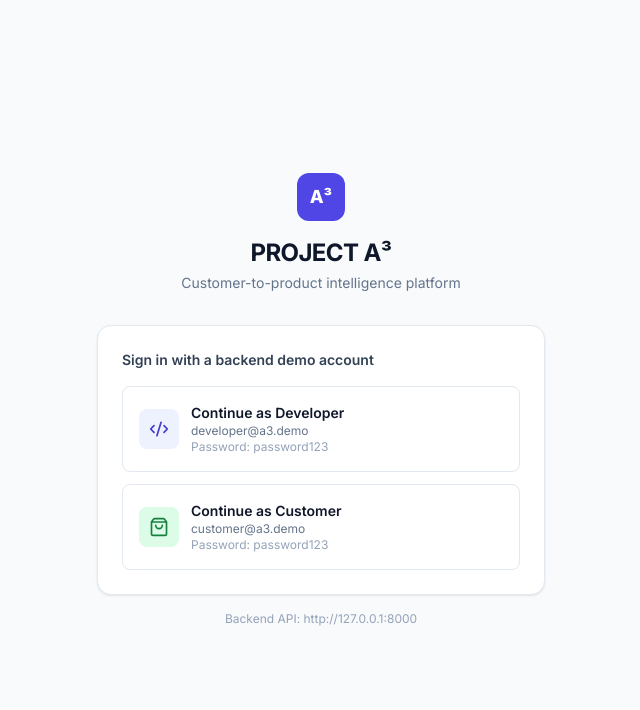
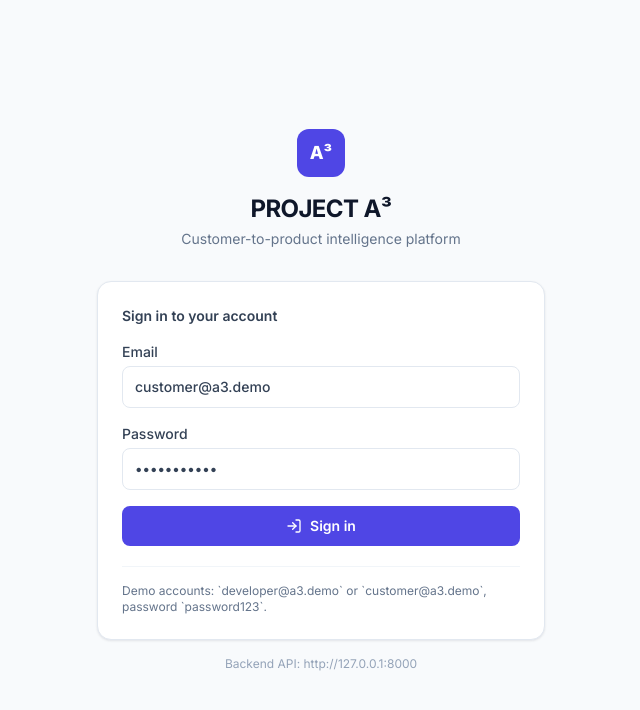
Before and after one commit to kmanibalaji09-code/projectA3, a React (Vite) app in the folder project-a3-frontend_unzip/: page /login in a window 1280 px wide. Shown: the top 710 px of the page, without its empty margins (319-959 px from the left). Built offline with nearby package versions, Linux system fonts and the light colour scheme; no server answers.

Commit message:
Complete authenticated role workflows

```diff
--- a/project-a3-frontend_unzip/src/context/AppContext.tsx
+++ b/project-a3-frontend_unzip/src/context/AppContext.tsx
@@ -1,10 +1,10 @@
 import { createContext, useContext, useState, type ReactNode } from "react";
-import type { Role, User } from "../types";
+import type { User } from "../types";
 import { loginApi } from "../services/apiClient";
 
 interface AppContextValue {
   user: User | null;
-  login: (role: Role) => Promise<void>;
+  login: (email: string, password: string) => Promise<User>;
   logout: () => void;
 }
 
@@ -13,12 +13,9 @@ const AppContext = createContext<AppContextValue | undefined>(undefined);
 export function AppProvider({ children }: { children: ReactNode }) {
   const [user, setUser] = useState<User | null>(null);
 
-  const login = async (role: Role) => {
-    const credentials = role === "DEVELOPER"
-      ? { email: "developer@a3.demo", password: "password123" }
-      : { email: "customer@a3.demo", password: "password123" };
-    const apiUser = await loginApi(credentials.email, credentials.password);
-    setUser({
+  const login = async (email: string, password: string) => {
+    const apiUser = await loginApi(email, password);
+    const user = {
       ...apiUser,
       avatarInitials: apiUser.name
         .split(" ")
@@ -26,7 +23,9 @@ export function AppProvider({ children }: { children: ReactNode }) {
         .join("")
         .slice(0, 2)
         .toUpperCase(),
-    });
+      };
+      setUser(user);
+      return user;
   };
 
   const logout = () => {
--- a/project-a3-frontend_unzip/src/pages/Login.tsx
+++ b/project-a3-frontend_unzip/src/pages/Login.tsx
@@ -1,20 +1,24 @@
 import { useState } from "react";
 import { useNavigate } from "react-router-dom";
-import { Code2, ShoppingBag } from "lucide-react";
+import { LogIn } from "lucide-react";
 import { useApp } from "../context/AppContext";
 
 export function Login() {
   const { login } = useApp();
   const navigate = useNavigate();
+  const [email, setEmail] = useState("customer@a3.demo");
+  const [password, setPassword] = useState("password123");
   const [loggingIn, setLoggingIn] = useState(false);
   const [error, setError] = useState("");
 
-  const handleLogin = async (role: "DEVELOPER" | "CUSTOMER") => {
+  const handleLogin = async (event: React.FormEvent) => {
+    event.preventDefault();
+    if (!email.trim() || !password) return;
     setLoggingIn(true);
     setError("");
     try {
-      await login(role);
-      navigate(role === "DEVELOPER" ? "/dashboard" : "/feed");
+      const user = await login(email, password);
+      navigate(user.role === "DEVELOPER" ? "/dashboard" : "/feed");
     } catch (loginError) {
       setError(loginError instanceof Error ? loginError.message : "Unable to connect to the backend.");
       setLoggingIn(false);
@@ -33,38 +37,24 @@ export function Login() {
         </div>
 
         <div className="card p-6">
-          <p className="mb-4 text-sm font-semibold text-ink-700">Sign in with a backend demo account</p>
+          <p className="mb-4 text-sm font-semibold text-ink-700">Sign in to your account</p>
           {error && <p className="mb-4 rounded-lg bg-red-50 p-3 text-sm text-red-700">{error}</p>}
-          <div className="space-y-3">
-            <button
-              disabled={loggingIn}
-              onClick={() => handleLogin("DEVELOPER")}
-              className="focus-ring flex w-full items-center gap-3 rounded-lg border border-ink-200 p-4 text-left transition-colors hover:border-accent-500 hover:bg-accent-50"
-            >
-              <div className="flex h-10 w-10 items-center justify-center rounded-lg bg-accent-100 text-accent-700">
-                <Code2 size={20} />
-              </div>
-              <div>
-                <p className="text-sm font-semibold text-ink-900">Continue as Developer</p>
-                <p className="text-xs text-ink-500">developer@a3.demo</p>
-                <p className="text-xs text-ink-400">Password: password123</p>
-              </div>
+          <form onSubmit={handleLogin} className="space-y-4">
+            <label className="block text-sm font-medium text-ink-700">
+              Email
+              <input value={email} onChange={(event) => setEmail(event.target.value)} type="email" required className="focus-ring mt-1 w-full rounded-lg border border-ink-200 px-3 py-2.5" />
+            </label>
+            <label className="block text-sm font-medium text-ink-700">
+              Password
+              <input value={password} onChange={(event) => setPassword(event.target.value)} type="password" required className="focus-ring mt-1 w-full rounded-lg border border-ink-200 px-3 py-2.5" />
+            </label>
+            <button disabled={loggingIn} type="submit" className="focus-ring flex w-full items-center justify-center gap-2 rounded-lg bg-accent-600 px-4 py-2.5 text-sm font-semibold text-white hover:bg-accent-700 disabled:opacity-60">
+              <LogIn size={16} />
+              {loggingIn ? "Signing in..." : "Sign in"}
             </button>
-
-            <button
-              disabled={loggingIn}
-              onClick={() => handleLogin("CUSTOMER")}
-              className="focus-ring flex w-full items-center gap-3 rounded-lg border border-ink-200 p-4 text-left transition-colors hover:border-accent-500 hover:bg-accent-50"
-            >
-              <div className="flex h-10 w-10 items-center justify-center rounded-lg bg-success-100 text-success-700">
-                <ShoppingBag size={20} />
-              </div>
-              <div>
-                <p className="text-sm font-semibold text-ink-900">Continue as Customer</p>
-                <p className="text-xs text-ink-500">customer@a3.demo</p>
-                <p className="text-xs text-ink-400">Password: password123</p>
-              </div>
-            </button>
+          </form>
+          <div className="mt-5 border-t border-ink-100 pt-4 text-xs text-ink-500">
+            Demo accounts: `developer@a3.demo` or `customer@a3.demo`, password `password123`.
           </div>
         </div>
 
```
